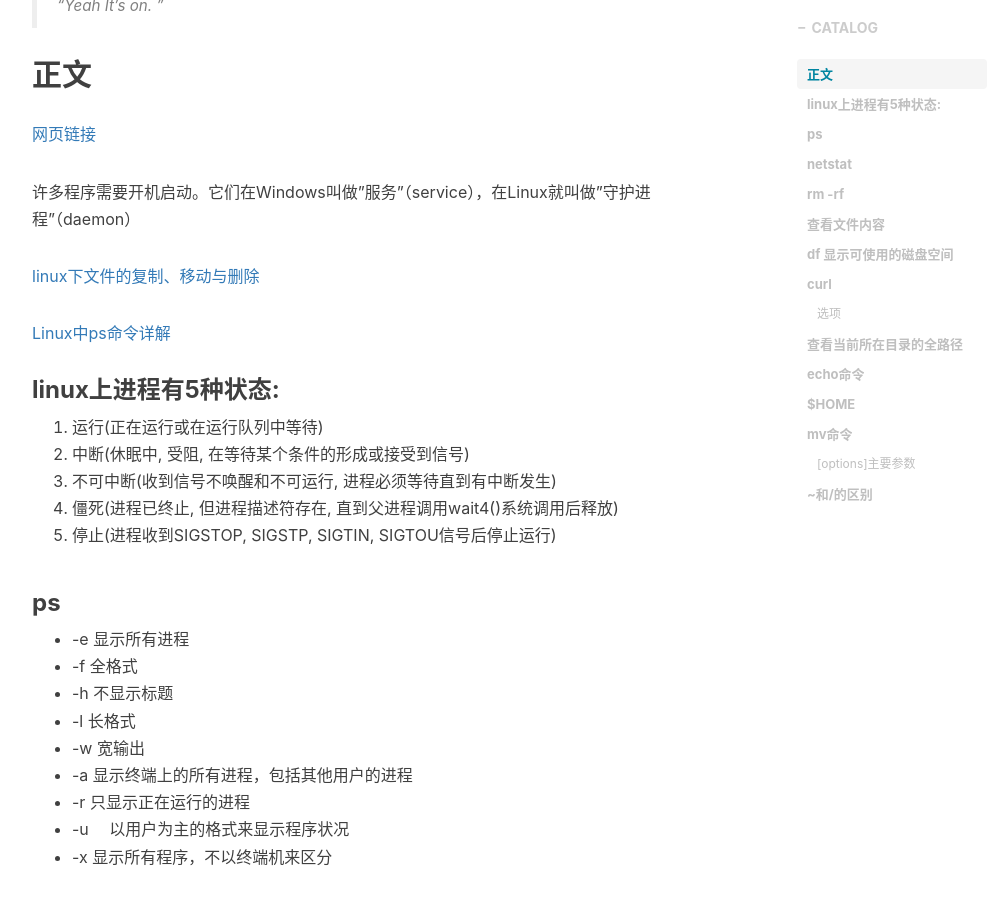
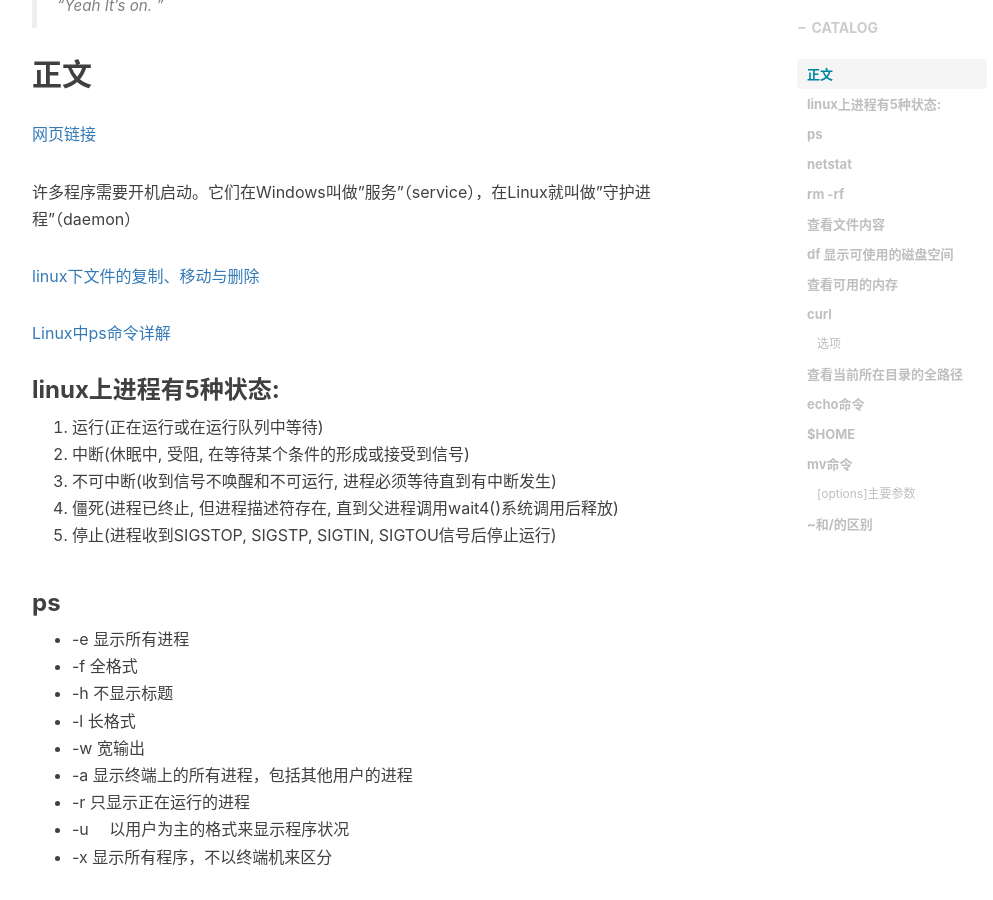
Before and after one commit to stephen-mi/QinZhen001.github.io, a Jekyll site: the page built from _posts/2018-09-25-linux基础学习-myblog.markdown, in a window 1280 px wide and 900 px high, scrolled down 514 px. Shown: the whole window, without its empty margins (233-1226 px from the left). Built offline with Jekyll 4.4.1, drawn with Linux system fonts in a browser that asks for light colours; nearby versions of some CDN libraries; comment, search, counter and statistics services are not loaded.

Commit message:
qz commit

```diff
--- a/_posts/2018-09-25-linux基础学习-myblog.markdown
+++ b/_posts/2018-09-25-linux基础学习-myblog.markdown
@@ -141,6 +141,11 @@
 **使用-h选项以KB以上的单位来显示，可读性高**
 
 
+### 查看可用的内存
+
+free -h
+
+
 
 ### curl
 
```
